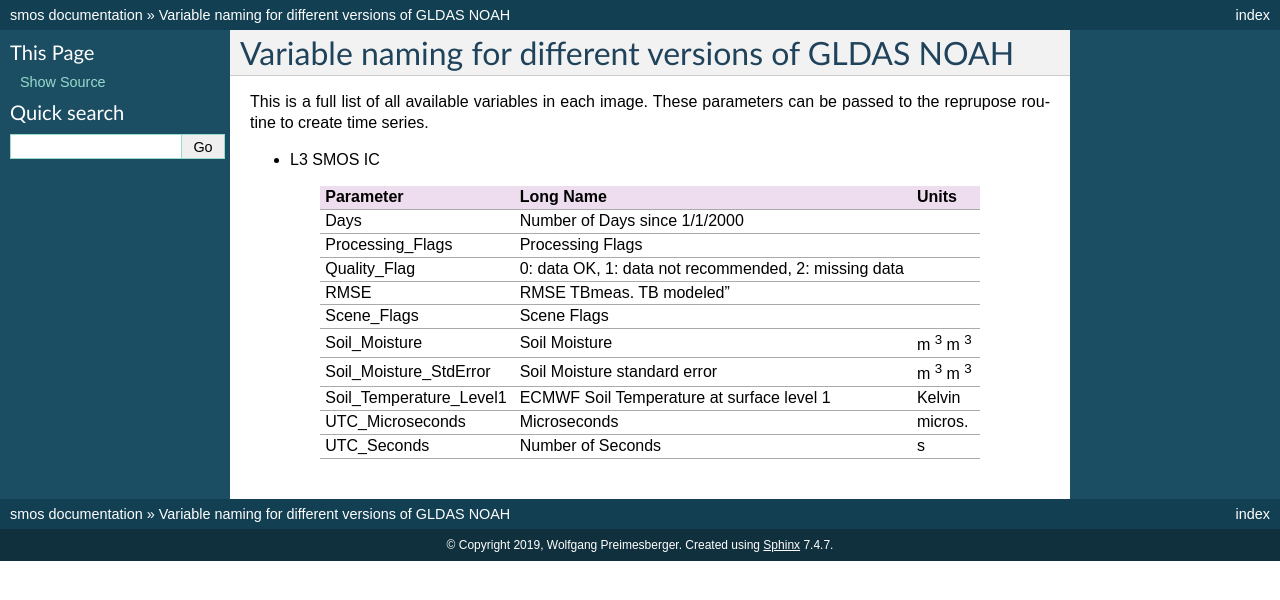
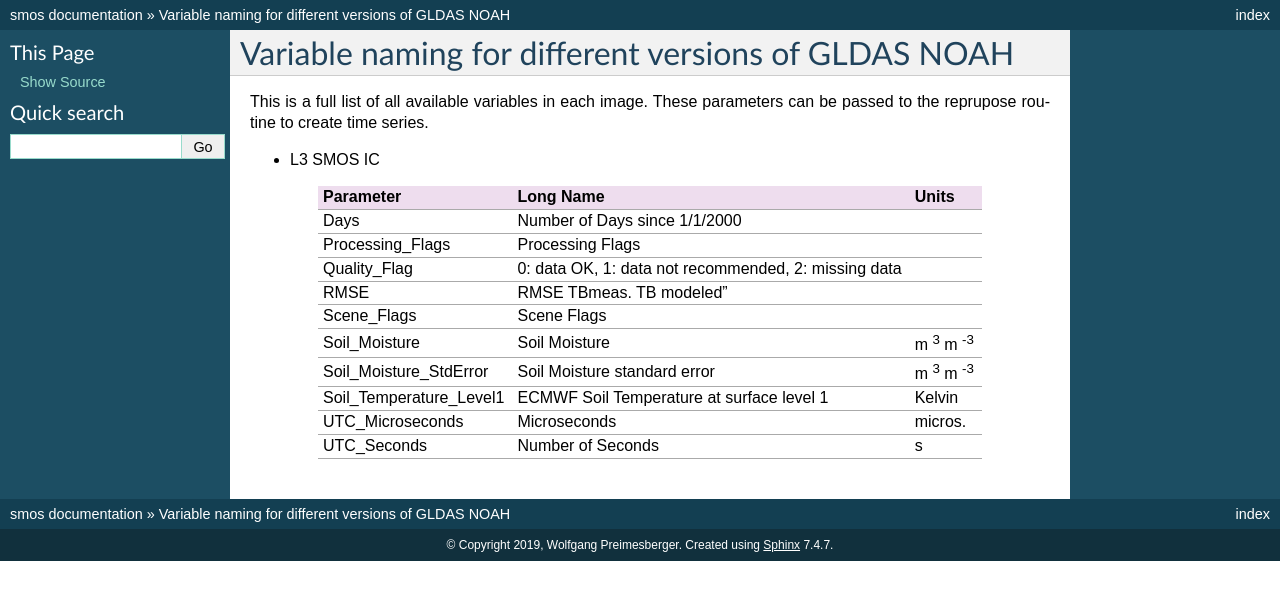
Before and after one commit to TUW-GEO/smos, a Sphinx documentation site: the page built from docs/varnames.rst, in a window 1280 px wide. Shown: the top 600 px of the page. Built offline with Sphinx 7.4.7, drawn with Linux system fonts in a browser that asks for light colours; formulas are drawn with MathJax 3; the version number could not be read and is left out.

```diff
--- a/docs/varnames.rst
+++ b/docs/varnames.rst
@@ -6,26 +6,26 @@ can be passed to the reprupose routine to create time series.
 
 * L3 SMOS IC
 
-+--------------------------+------------------------------------------------------+----------------------+
-| Parameter                | Long Name                                            | Units                |
-+==========================+======================================================+======================+
-| Days                     | Number of Days since 1/1/2000                        |                      |
-+--------------------------+------------------------------------------------------+----------------------+
-| Processing_Flags         | Processing Flags                                     |                      |
-+--------------------------+------------------------------------------------------+----------------------+
-| Quality_Flag             | 0: data OK, 1: data not recommended, 2: missing data |                      |
-+--------------------------+------------------------------------------------------+----------------------+
-| RMSE                     | RMSE TBmeas. TB modeled"                             |                      |
-+--------------------------+------------------------------------------------------+----------------------+
-| Scene_Flags              | Scene Flags                                          |                      |
-+--------------------------+------------------------------------------------------+----------------------+
-| Soil_Moisture            | Soil Moisture                                        | m :sup:`3` m :sup:`3`|
-+--------------------------+------------------------------------------------------+----------------------+
-| Soil_Moisture_StdError   | Soil Moisture standard error                         | m :sup:`3` m :sup:`3`|
-+--------------------------+------------------------------------------------------+----------------------+
-| Soil_Temperature_Level1  | ECMWF Soil Temperature at surface level 1            | Kelvin               |
-+--------------------------+------------------------------------------------------+----------------------+
-| UTC_Microseconds         | Microseconds                                         | micros.              |
-+--------------------------+------------------------------------------------------+----------------------+
-| UTC_Seconds              | Number of Seconds                                    | s                    |
-+--------------------------+------------------------------------------------------+----------------------+
++--------------------------+------------------------------------------------------+-----------------------+
+| Parameter                | Long Name                                            | Units                 |
++==========================+======================================================+=======================+
+| Days                     | Number of Days since 1/1/2000                        |                       |
++--------------------------+------------------------------------------------------+-----------------------+
+| Processing_Flags         | Processing Flags                                     |                       |
++--------------------------+------------------------------------------------------+-----------------------+
+| Quality_Flag             | 0: data OK, 1: data not recommended, 2: missing data |                       |
++--------------------------+------------------------------------------------------+-----------------------+
+| RMSE                     | RMSE TBmeas. TB modeled"                             |                       |
++--------------------------+------------------------------------------------------+-----------------------+
+| Scene_Flags              | Scene Flags                                          |                       |
++--------------------------+------------------------------------------------------+-----------------------+
+| Soil_Moisture            | Soil Moisture                                        | m :sup:`3` m :sup:`-3`|
++--------------------------+------------------------------------------------------+-----------------------+
+| Soil_Moisture_StdError   | Soil Moisture standard error                         | m :sup:`3` m :sup:`-3`|
++--------------------------+------------------------------------------------------+-----------------------+
+| Soil_Temperature_Level1  | ECMWF Soil Temperature at surface level 1            | Kelvin                |
++--------------------------+------------------------------------------------------+-----------------------+
+| UTC_Microseconds         | Microseconds                                         | micros.               |
++--------------------------+------------------------------------------------------+-----------------------+
+| UTC_Seconds              | Number of Seconds                                    | s                     |
++--------------------------+------------------------------------------------------+-----------------------+
```
